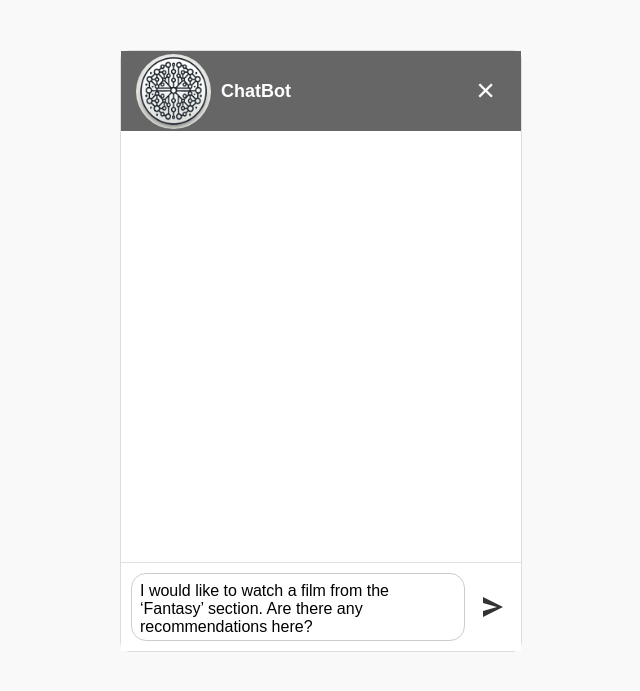
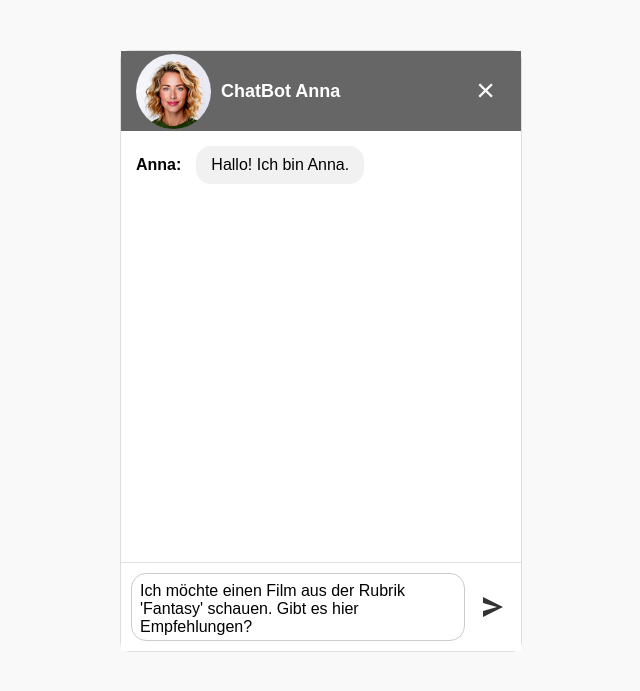
Before and after one commit to hgrowie/chatbot-flask, a Flask app: page / in a window 1280 px wide. Shown: the top 691 px of the page, without its empty margins (319-959 px from the left). Run offline with Flask 3, Linux system fonts and the light colour scheme.

Commit message:
index1.html

```diff
--- a/templates/index1.html
+++ b/templates/index1.html
@@ -3,7 +3,7 @@
 <head>
     <meta charset="UTF-8">
     <meta name="viewport" content="width=device-width, initial-scale=1.0">
-    <title>ChatBot</title>
+    <title>ChatBot Anna</title>
     <style>
         body {
             font-family: Arial, sans-serif;
@@ -85,12 +85,53 @@
             gap: 10px;
         }
 
+        .bot-name {
+            font-weight: bold;
+            margin-right: 5px;
+            margin-top: 10px;
+        }
+
         .bot-message {
             background-color: #f1f1f1;
             padding: 10px 15px;
             border-radius: 15px;
             max-width: 70%;
             font-family: Arial, sans-serif;
+        }
+
+        .loading-dots {
+            font-size: 32px;
+            font-weight: bold;
+            margin-left: 10px;
+            color: #007bff;
+            display: inline-block;
+        }
+
+        .loading-dots span {
+            animation: blink 1s infinite;
+        }
+
+        .loading-dots span:nth-child(2) {
+            animation-delay: 0.2s;
+        }
+
+        .loading-dots span:nth-child(3) {
+            animation-delay: 0.4s;
+        }
+
+        @keyframes blink {
+            0% {
+                opacity: 0;
+                transform: scale(1);
+            }
+            50% {
+                opacity: 1;
+                transform: scale(1.2);
+            }
+            100% {
+                opacity: 0;
+                transform: scale(1);
+            }
         }
 
         .message {
@@ -170,9 +211,13 @@
             const messagesContainer = document.querySelector('.chat-messages');
             const inputField = document.querySelector('.input-field');
             const sendButton = document.querySelector('.send-button');
-            const startText = "I would like to watch a film from the ‘Fantasy’ section. Are there any recommendations here?";
+            const startText = "Ich möchte einen Film aus der Rubrik 'Fantasy' schauen. Gibt es hier Empfehlungen?";
 
             inputField.value = startText;
+
+            // Add a first bot message when the chat opens
+            const initialBotMessage = "Hallo! Ich bin Anna.";
+            addBotMessage(initialBotMessage);
 
             function addUserMessage(text) {
                 const userMessageContainer = document.createElement('div');
@@ -185,16 +230,44 @@
             function addBotMessage(text) {
                 const botMessageContainer = document.createElement('div');
                 botMessageContainer.classList.add('bot-message-container');
-                botMessageContainer.innerHTML = `
-                    <div class="bot-message">${text}</div>
-                `;
+                const botName = document.createElement('div');
+                botName.classList.add('bot-name');
+                botName.textContent = "Anna:";
+                const botMessageElement = document.createElement('div');
+                botMessageElement.classList.add('bot-message');
+                botMessageContainer.appendChild(botName);
+                botMessageContainer.appendChild(botMessageElement);
                 messagesContainer.appendChild(botMessageContainer);
                 scrollToBottom();
+
+                let index = 0;
+
+                function typeMessage() {
+                    if (index < text.length) {
+                        botMessageElement.innerHTML += text[index];
+                        index++;
+                        setTimeout(typeMessage, 30);
+                        }
+                    }
+
+                    typeMessage();
             }
 
-            function scrollToBottom() {
-                messagesContainer.scrollTop = messagesContainer.scrollHeight;
-            }
+
+             function addLoadingDots() {
+                    const loadingContainer = document.createElement('div');
+                    loadingContainer.classList.add('bot-message-container');
+
+                    const loadingDots = document.createElement('div');
+                    loadingDots.classList.add('loading-dots');
+                    loadingDots.innerHTML = '<span>.</span><span>.</span><span>.</span>';
+
+                    loadingContainer.appendChild(loadingDots);
+                    messagesContainer.appendChild(loadingContainer);
+                    scrollToBottom();
+
+                    return loadingContainer;
+                }
 
             sendButton.addEventListener('click', () => {
                 const userMessage = inputField.value;
@@ -202,9 +275,12 @@
                     addUserMessage(userMessage);
                     inputField.value = "";
 
+                    const loadingDots = addLoadingDots();
+
                     setTimeout(() => {
-                        addBotMessage("'Harry Potter and the Philosopher's Stone' and 'Stardust' are recommended films in the fantasy genre. Both offer exciting stories, impressive visual effects, and fascinating worlds. These films are classics and very popular with fans.");
-                    }, 1500);
+                        messagesContainer.removeChild(loadingDots);
+                        addBotMessage("Oh, ich liebe Fantasy-Filme 😋! 'Harry Potter und der Stein der Weisen' ist einer meiner absoluten Favoriten – die epische Geschichte hat mich tief berührt. Auch 'Der Sternwanderer' ist magisch und emotional. Beide Filme bieten unglaubliche Welten, die dich sicher begeistern werden 😀!");
+                    }, 3000);  //Latenzzeit auf 3 Sekunden
                 }
             });
 
@@ -218,14 +294,18 @@
                 inputField.style.height = 'auto';
                 inputField.style.height = inputField.scrollHeight + 'px';
             });
+
+            function scrollToBottom() {
+                messagesContainer.scrollTop = messagesContainer.scrollHeight;
+            }
         });
     </script>
 </head>
 <body>
     <div class="chat-container">
         <div class="chat-header">
-            <img src="/static/KI_Bild.png" alt="ChatBot">
-            ChatBot
+            <img src="/static/Avatar_fem_02_02.jpg" alt="ChatBot Anna">
+            ChatBot Anna
             <button class="close-button">×</button>
         </div>
         <div class="chat-messages"></div>
```
